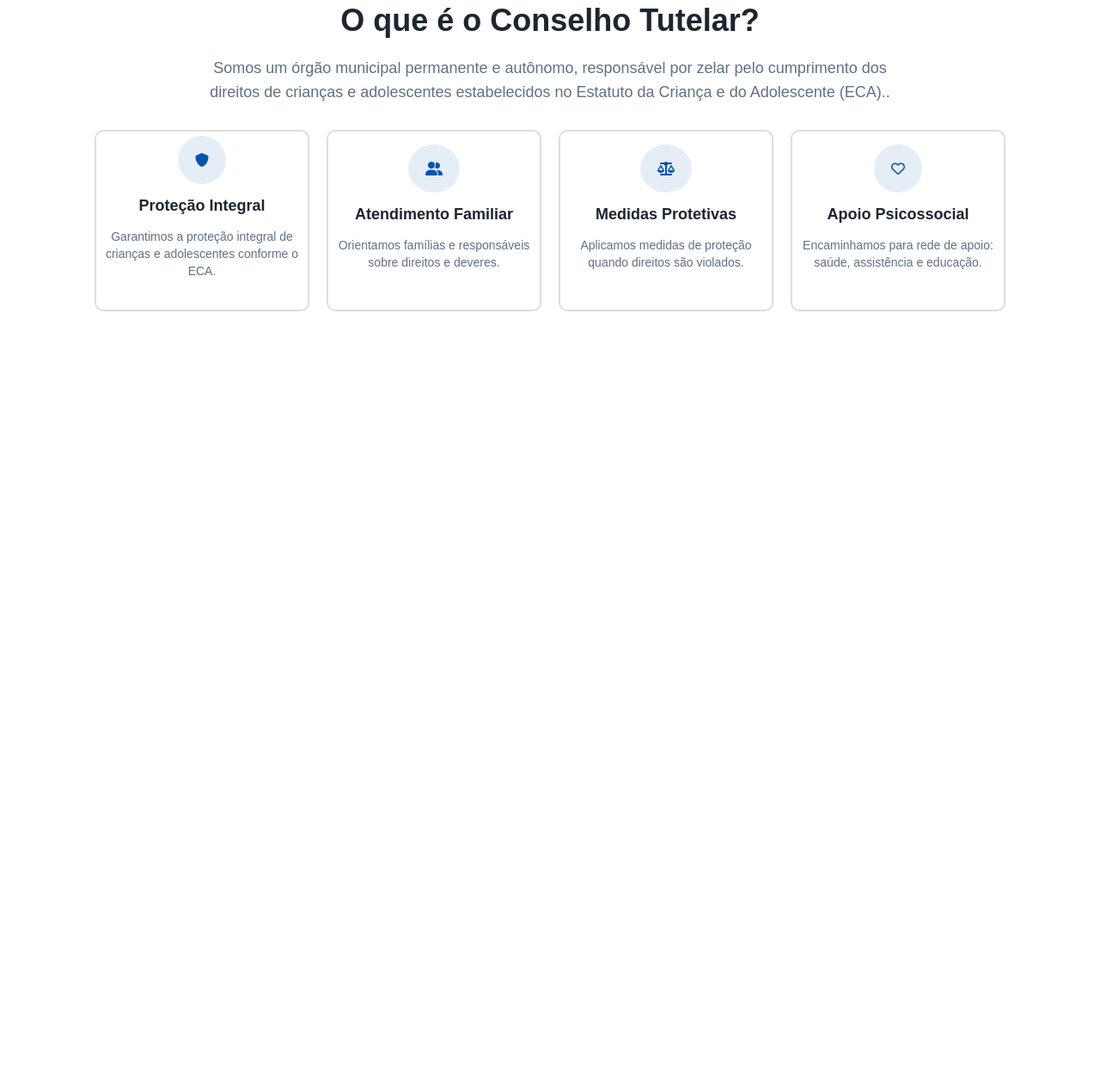
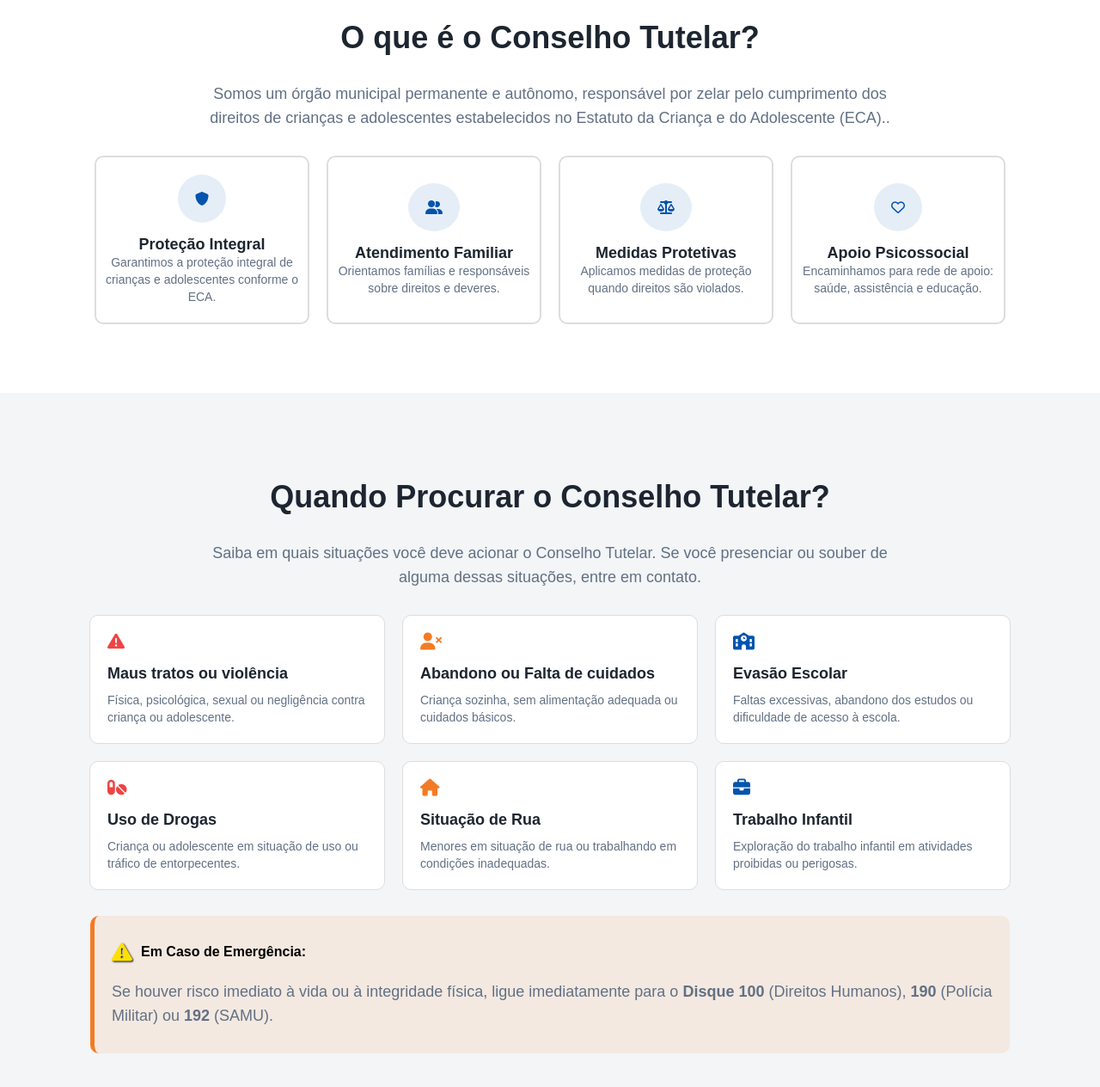
Before and after one commit to gabrielcostadejesus54/conselho-tutelar, a plain HTML site: page index.html in a window 1280 px wide. Shown: the part 668-1932 px from the top of the page at 86% size. Before the commit the page ends 1110 px from the top, so only its background shows below. Drawn offline with Linux system fonts and the light colour scheme.

Commit message:
feat: seção quando procurar finalizado

```diff
--- a/css/style.css
+++ b/css/style.css
@@ -10,7 +10,6 @@ p{
     color: #627084;
     font-size: 18px;
     line-height: 28px;
-    margin-bottom: 30px;
 }
 
 p.small{
@@ -21,20 +20,17 @@ p.small{
 h1{
     color: white;
     font-size: 60px;
-    margin-bottom: 20px;
 }
 
 h2{
     color: #1d2530;
     font-size: 36px;
     text-align: center;
-    margin-bottom: 20px;
 }
 
 h3{
     color: #1d2530;
     font-size: 18px;
-    margin-bottom: 15px;
 }
 
 h4{
@@ -59,6 +55,7 @@ header p {
     font-size: 20px;
     max-width: 800px;
     margin: 0 auto;
+    margin-top: 20px;
 }
 
 header .cards{
@@ -116,7 +113,7 @@ header .card p{
 
 .sobre .container > p{
     max-width: 800px;
-    margin: 0 auto 30px auto;
+    margin:30px auto;
     text-align: center;
 }
 
@@ -128,7 +125,7 @@ header .card p{
 
 .sobre .card-sobre{
     display: flex;
-    padding: 5px;
+    padding: 20px 5px;
     flex-direction: column;
     align-items: center;
     justify-content: center;
@@ -151,3 +148,70 @@ header .card p{
     background-color: #E5EEF7;
     color: #0453AE;
 }
+
+/* quando procurar */
+.quando-procurar{
+    padding: 100px 2%;
+    background-color: #F3F5F7;
+}
+
+.quando-procurar .container > p{
+    max-width: 800px;
+    margin: 30px auto;
+    text-align: center;
+}
+
+.cards-quando{
+    display: flex;
+    flex-wrap: wrap;
+    justify-content: center;
+    gap: 20px;
+}
+
+
+.card-quando{
+    max-width: 344px;
+    width: 100%;
+    background-color: white;
+    padding: 20px;
+    border-radius: 10px;
+    border: 1px solid #ddd;
+}
+
+.card-quando h3{
+    margin: 10px 0;
+}
+
+.card-quando:hover{
+    box-shadow: 0 4px 8px rgba(0, 0, 0, 0.1);
+}
+
+.card-quando i{
+    font-size: 20px;
+    margin-bottom: 7px;
+}
+
+.quando-emergencia{
+    border-radius: 10px;
+    background-color: #F3E9E1;
+    max-width: 1070px;
+    padding: 30px 20px;
+    margin: 30px auto;
+    border-left: 5px solid #F47B25;
+}
+
+.quando-emergencia div{
+    display: flex;
+    gap: 10px;
+    align-items: center;
+}
+
+.quando-emergencia i{
+    font-size: 24px;
+    color: #FCE100;
+    text-shadow: 1px 1px 2px rgba(0, 0, 0);
+}
+
+.quando-emergencia p{
+    margin-top: 20px;
+}
--- a/index.html
+++ b/index.html
@@ -61,5 +61,50 @@
                 </div>
             </div>
         </section>
+        <section class="quando-procurar">
+            <div class="container">
+                <h2>Quando Procurar o Conselho Tutelar?</h2>
+                <p>Saiba em quais situações você deve acionar o Conselho Tutelar. Se você presenciar ou souber de alguma dessas situações, entre em contato.</p>
+                <div class="cards-quando">
+                    <div class="card-quando">
+                        <i class="fa-solid fa-triangle-exclamation" style="color: #EF4343;"></i>
+                        <h3>Maus tratos ou violência</h3>
+                        <p class="small">Física, psicológica, sexual ou negligência contra criança ou adolescente.</p>
+                    </div>
+                    <div class="card-quando">
+                        <i class="fa-solid fa-user-xmark" style="color: #F47B25"></i>
+                        <h3>Abandono ou Falta de cuidados</h3>
+                        <p class="small">Criança sozinha, sem alimentação adequada ou cuidados básicos.</p>
+                    </div>
+                    <div class="card-quando">
+                        <i class="fa-solid fa-school" style="color: #0454AE"></i>
+                        <h3>Evasão Escolar</h3>
+                        <p class="small">Faltas excessivas, abandono dos estudos ou dificuldade de acesso à escola.</p>
+                    </div>
+                    <div class="card-quando">
+                        <i class="fa-solid fa-pills" style="color: #EF4343;"></i>
+                        <h3>Uso de Drogas</h3>
+                        <p class="small">Criança ou adolescente em situação de uso ou tráfico de entorpecentes.</p>
+                    </div>
+                    <div class="card-quando">
+                        <i class="fa-solid fa-house" style="color: #F47B25"></i>
+                        <h3>Situação de Rua</h3>
+                        <p class="small">Menores em situação de rua ou trabalhando em condições inadequadas.</p>
+                    </div>
+                    <div class="card-quando">
+                        <i class="fa-solid fa-briefcase" style="color: #0454AE"></i>
+                        <h3>Trabalho Infantil</h3>
+                        <p class="small">Exploração do trabalho infantil em atividades proibidas ou perigosas.</p>
+                    </div>
+                </div>
+                <div class="quando-emergencia">
+                    <div>
+                        <i class="fa-solid fa-triangle-exclamation"></i>
+                        <h4>Em Caso de Emergência:</h4>
+                    </div>
+                    <p>Se houver risco imediato à vida ou à integridade física, ligue imediatamente para o <strong>Disque 100</strong> (Direitos Humanos), <strong>190</strong> (Polícia Militar) ou <strong>192</strong> (SAMU).</p>
+                </div>
+            </div>
+        </section>
     </body>
 </html>
```
